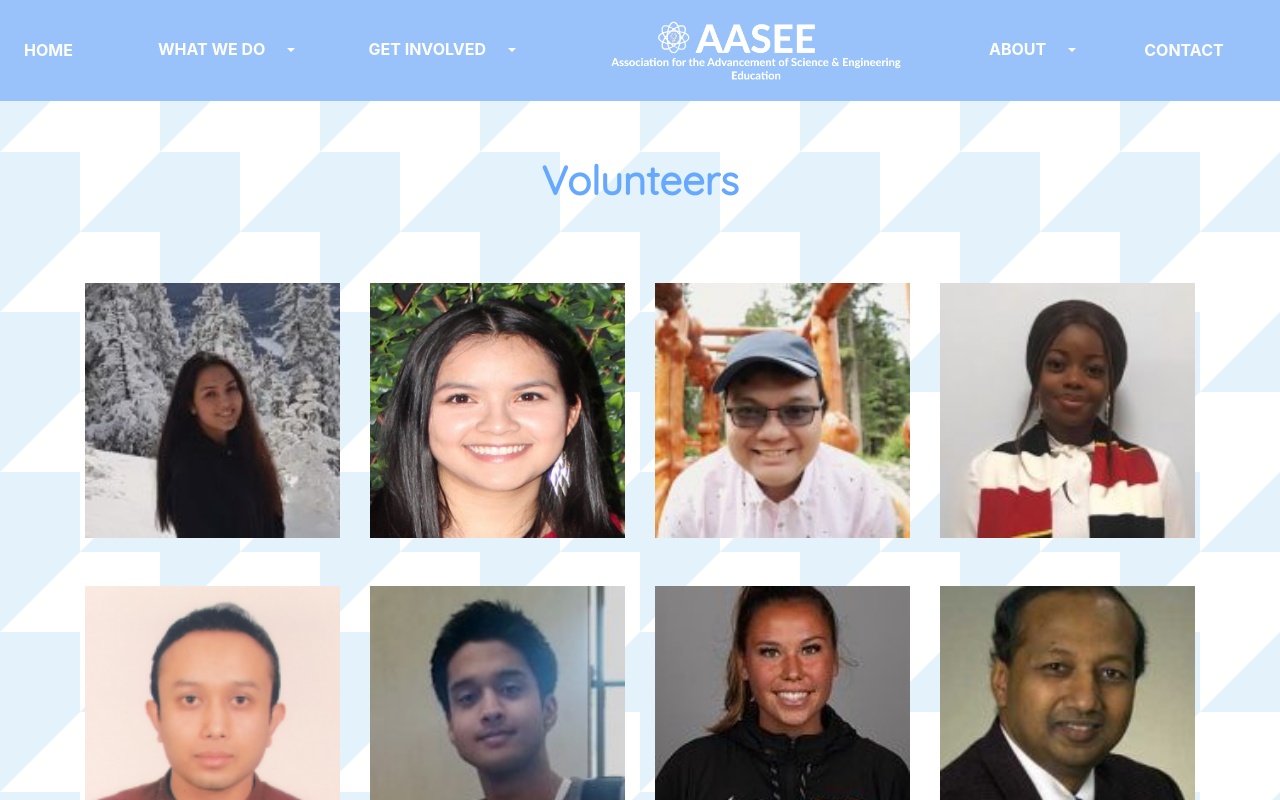
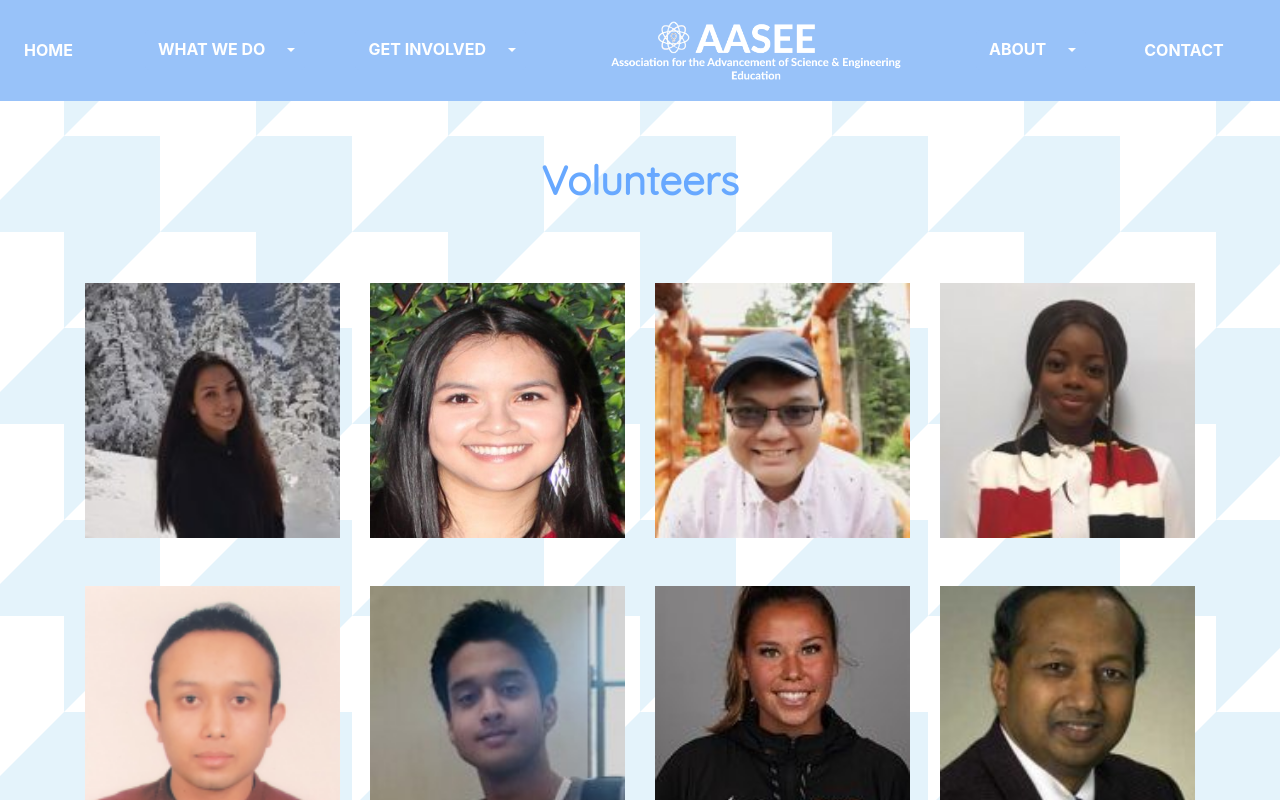
Before and after one commit to MushtabaA/AASEE-Website, a React (Create React App) app in the folder react-bootstrap/: page /volunteers in a window 1280 px wide. Shown: the top 800 px of the page. Built offline with nearby package versions, Linux system fonts and the light colour scheme.

Commit message:
changed bkg

```diff
--- a/react-bootstrap/src/components/Volunteers.css
+++ b/react-bootstrap/src/components/Volunteers.css
@@ -151,6 +151,7 @@ br {
     background-image: url("/assets/Alternating-Arrowhead.svg");
     height: 10%;
     background-position: center;
+    background-size: 15%;
     /* background-repeat: no-repeat; */
     /* background-size: cover; */
 }
```
